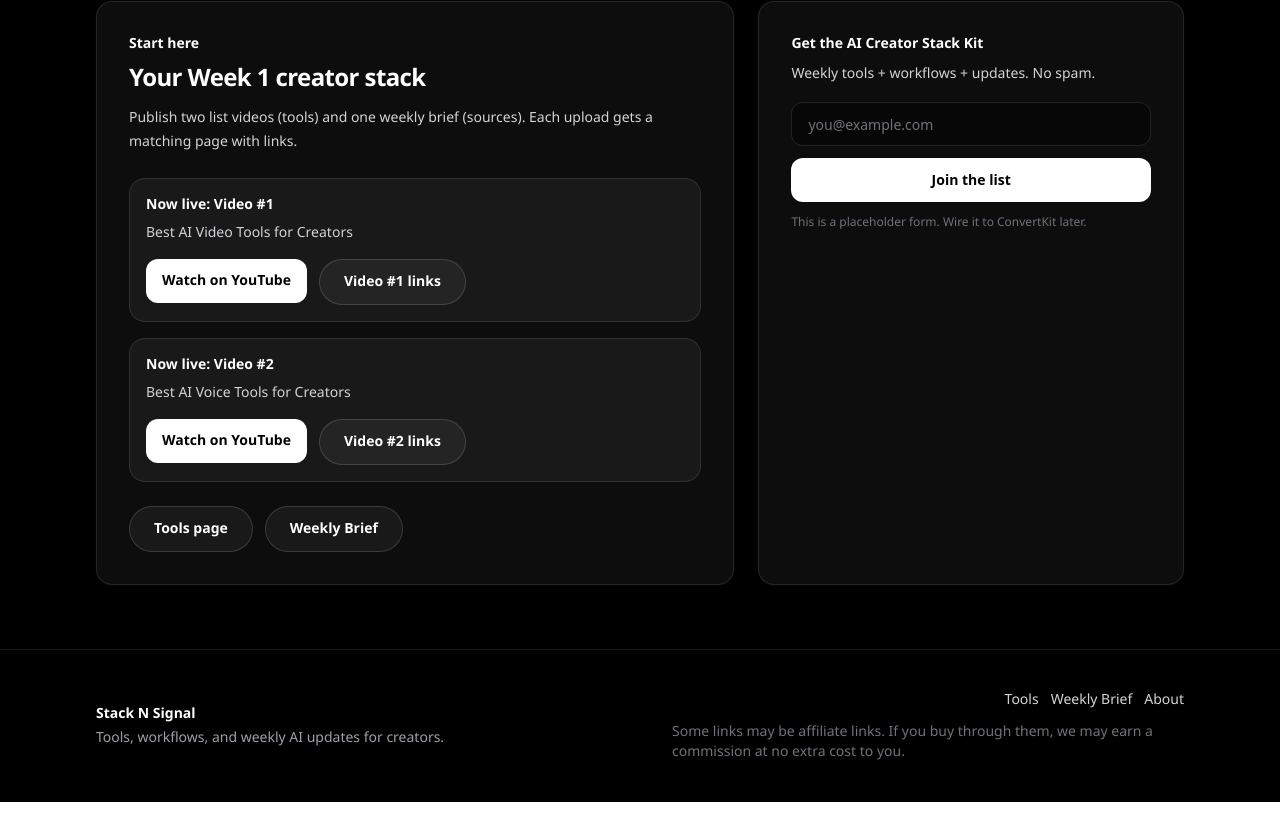
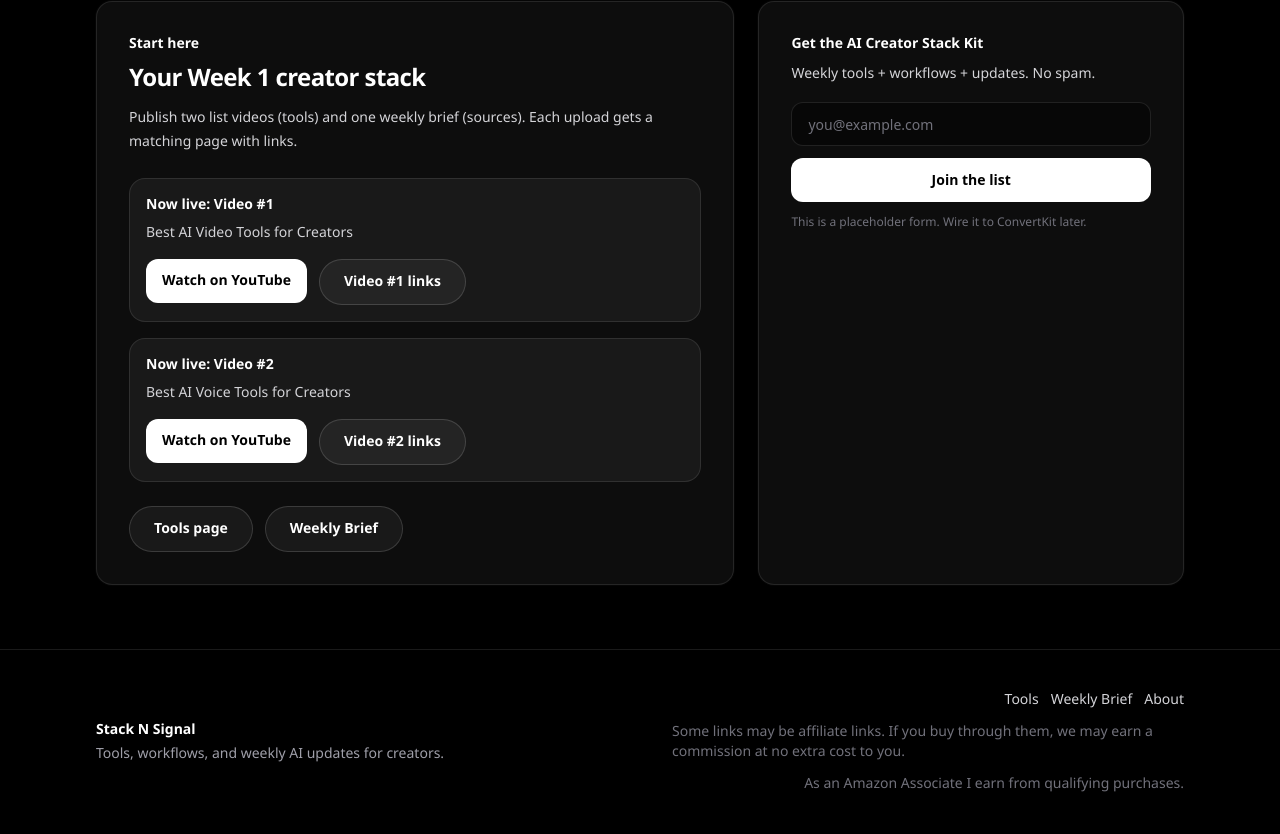
Before and after one commit to Scottynoz/StacknSignal, a Next.js app: page / in a window 1280 px wide. Shown: the part 842-1676 px from the top of the page. Before the commit the page ends 1644 px from the top, so only its background shows below. Built offline with nearby package versions, Linux system fonts and the light colour scheme.

Commit message:
Add Amazon Associates disclosure to footer

```diff
--- a/src/components/SiteFooter.tsx
+++ b/src/components/SiteFooter.tsx
@@ -30,6 +30,10 @@ export function SiteFooter() {
             Some links may be affiliate links. If you buy through them, we may earn a
             commission at no extra cost to you.
           </div>
+
+          <div className="max-w-lg text-sm text-zinc-500">
+            As an Amazon Associate I earn from qualifying purchases.
+          </div>
         </div>
       </Container>
     </footer>
```
